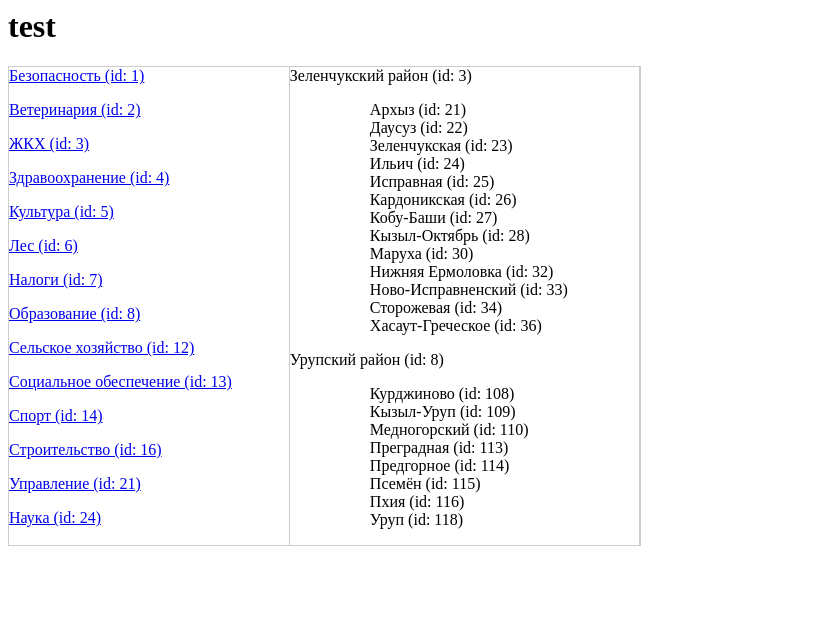
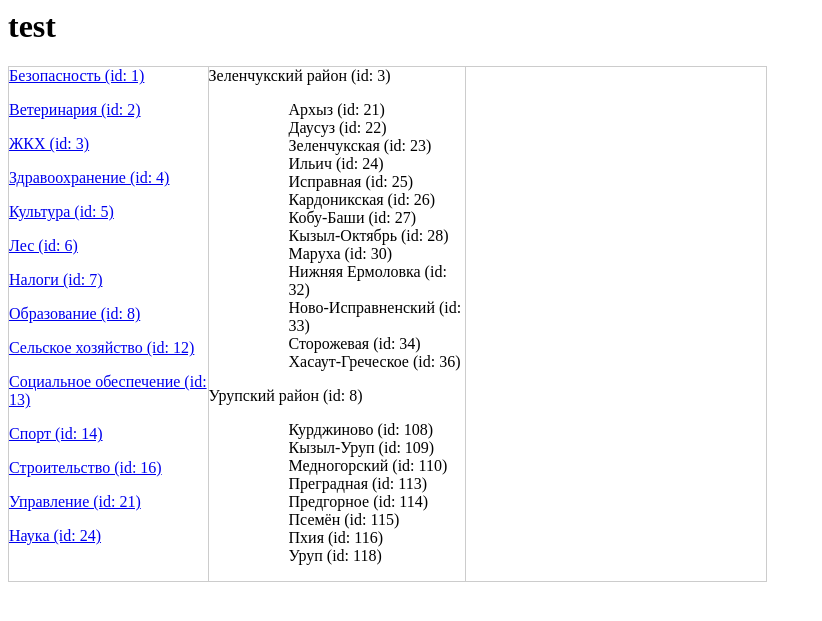
Before and after one commit to akmi1975/open_rep_00, a Django app: page / in a window 1280 px wide. Shown: the top 621 px of the page, without its empty margins (0-822 px from the left). Run offline with Django 3.2, Linux system fonts and the light colour scheme; data comes from the database, SQL or seed files in the repository.

Commit message:
Update style.css and index.html

```diff
--- a/rep_test_00/static/org_selector/style.css
+++ b/rep_test_00/static/org_selector/style.css
@@ -1,6 +1,6 @@
 .d-table{
   display: table;
-  width: 50%;
+  width: 60%;
   border-collapse: collapse;
 }
 .d-tr{
@@ -13,3 +13,7 @@
   border: 1px solid #ccc;
   /*vertical-align: middle;*/
 }
+
+.basic {
+	width: 300px;
+}
--- a/rep_test_00/templates/org_selector/index.html
+++ b/rep_test_00/templates/org_selector/index.html
@@ -37,7 +37,7 @@
 		</ol>
 	{% endfor %}
 	</div>
-	<div class="d-td">
+	<div class="d-td basic">
 		<p>{{ me_otr }}</p>
 		<p>{{ me_podotr }}</p>
 	</div>
```
